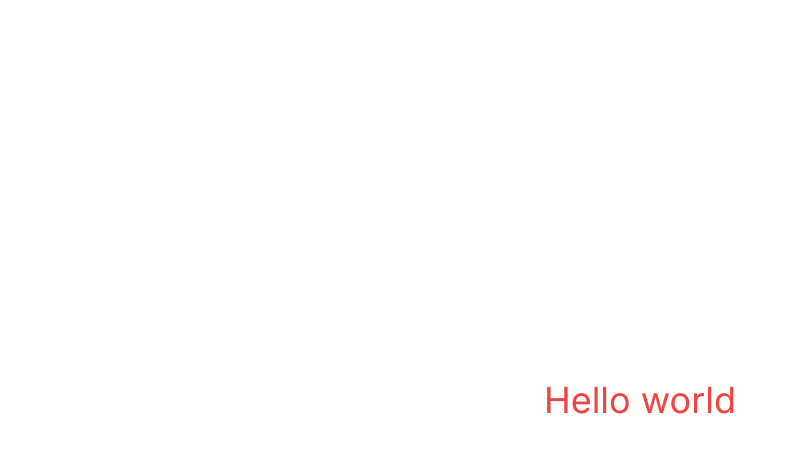
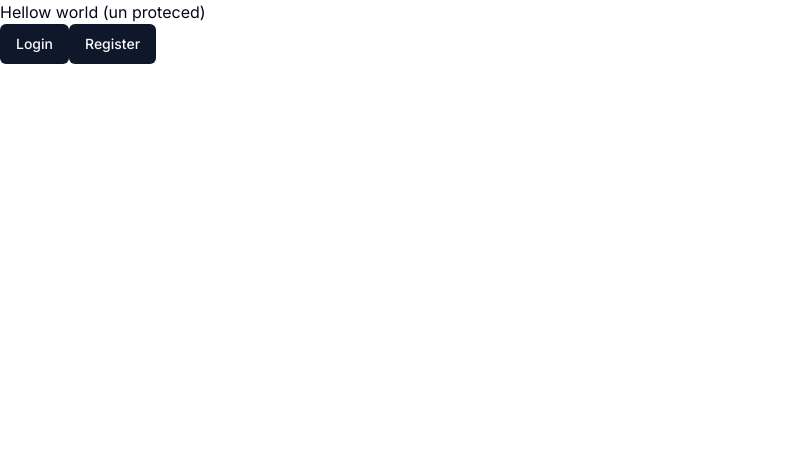
Before and after one commit to yousefwahba/ai-saas, a Next.js app: page / in a window 1280 px wide. Shown: the top 452 px of the page, without its empty margins (0-797 px from the left). Built offline with nearby package versions, Linux system fonts and the light colour scheme.

Commit message:
added-clerk-auth

```diff
--- /dev/null
+++ b/app/(auth)/(routes)/sign-in/[[...sign-in]]/page.tsx
@@ -0,0 +1,5 @@
+import { SignIn } from "@clerk/nextjs";
+
+export default function Page() {
+  return <SignIn />;
+}
--- /dev/null
+++ b/app/(auth)/(routes)/sign-up/[[...sign-up]]/page.tsx
@@ -0,0 +1,5 @@
+import { SignUp } from "@clerk/nextjs";
+
+export default function Page() {
+  return <SignUp />;
+}
--- /dev/null
+++ b/app/(auth)/layout.tsx
@@ -0,0 +1,11 @@
+const AuthLayoutPage = ({children}: {children: React.ReactNode}) => {
+    return (
+        <div className="min-h-screen flex justify-center items-center">
+            {
+                children
+            }
+        </div>
+     );
+}
+
+export default AuthLayoutPage;
--- /dev/null
+++ b/app/(dashboard)/(routes)/dashboard/page.tsx
@@ -0,0 +1,12 @@
+import { UserButton } from "@clerk/nextjs";
+
+const DashboardPage = () => {
+    return (
+        <div>
+            <UserButton/>
+            <h1>Dashboard(protected)</h1>
+        </div>
+     );
+}
+
+export default DashboardPage;
--- /dev/null
+++ b/app/(landing)/page.tsx
@@ -0,0 +1,23 @@
+import { Button } from "@/components/ui/button"
+import Link from "next/link"
+
+const LeandingPage = () => {
+  return (
+    <>
+    <div>Hellow world (un proteced)</div>
+    <Link href={"sign-in"}>
+      <Button >
+          Login
+      </Button>
+    </Link>
+    <Link href={"sign-up"}>
+      <Button >
+          Register
+      </Button>
+    </Link>
+
+    </>
+  )
+}
+
+export default LeandingPage
--- a/app/layout.tsx
+++ b/app/layout.tsx
@@ -1,12 +1,13 @@
 import type { Metadata } from "next";
 import { Inter } from "next/font/google";
 import "./globals.css";
+import { ClerkProvider } from "@clerk/nextjs";
 
 const inter = Inter({ subsets: ["latin"] });
 
 export const metadata: Metadata = {
-  title: "Create Next App",
-  description: "Generated by create next app",
+  title: "Ai ToolBox",
+  description: "Ai Platform",
 };
 
 export default function RootLayout({
@@ -15,8 +16,10 @@
   children: React.ReactNode;
 }>) {
   return (
+    <ClerkProvider>
     <html lang="en">
       <body className={inter.className}>{children}</body>
     </html>
+    </ClerkProvider>
   );
 }
--- a/app/page.tsx
+++ /dev/null
@@ -1,9 +0,0 @@
-import Image from "next/image";
-
-export default function Home() {
-  return (
-    <h1 className="flex min-h-screen flex-col items-center justify-center p-24 text-red-500 text-4xl">
-      Hello world
-    </h1>
-  );
-}
--- /dev/null
+++ b/components/ui/button.tsx
@@ -0,0 +1,56 @@
+import * as React from "react"
+import { Slot } from "@radix-ui/react-slot"
+import { cva, type VariantProps } from "class-variance-authority"
+
+import { cn } from "@/lib/utils"
+
+const buttonVariants = cva(
+  "inline-flex items-center justify-center whitespace-nowrap rounded-md text-sm font-medium ring-offset-background transition-colors focus-visible:outline-none focus-visible:ring-2 focus-visible:ring-ring focus-visible:ring-offset-2 disabled:pointer-events-none disabled:opacity-50",
+  {
+    variants: {
+      variant: {
+        default: "bg-primary text-primary-foreground hover:bg-primary/90",
+        destructive:
+          "bg-destructive text-destructive-foreground hover:bg-destructive/90",
+        outline:
+          "border border-input bg-background hover:bg-accent hover:text-accent-foreground",
+        secondary:
+          "bg-secondary text-secondary-foreground hover:bg-secondary/80",
+        ghost: "hover:bg-accent hover:text-accent-foreground",
+        link: "text-primary underline-offset-4 hover:underline",
+      },
+      size: {
+        default: "h-10 px-4 py-2",
+        sm: "h-9 rounded-md px-3",
+        lg: "h-11 rounded-md px-8",
+        icon: "h-10 w-10",
+      },
+    },
+    defaultVariants: {
+      variant: "default",
+      size: "default",
+    },
+  }
+)
+
+export interface ButtonProps
+  extends React.ButtonHTMLAttributes<HTMLButtonElement>,
+    VariantProps<typeof buttonVariants> {
+  asChild?: boolean
+}
+
+const Button = React.forwardRef<HTMLButtonElement, ButtonProps>(
+  ({ className, variant, size, asChild = false, ...props }, ref) => {
+    const Comp = asChild ? Slot : "button"
+    return (
+      <Comp
+        className={cn(buttonVariants({ variant, size, className }))}
+        ref={ref}
+        {...props}
+      />
+    )
+  }
+)
+Button.displayName = "Button"
+
+export { Button, buttonVariants }
--- a/package.json
+++ b/package.json
@@ -9,6 +9,8 @@
     "lint": "next lint"
   },
   "dependencies": {
+    "@clerk/nextjs": "^5.2.3",
+    "@radix-ui/react-slot": "^1.1.0",
     "class-variance-authority": "^0.7.0",
     "clsx": "^2.1.1",
     "lucide-react": "^0.408.0",
```
Also changed, not shown: middleware.ts (added, +13 -0 lines), 2 other files (tests, documents, lock files or other folders).
